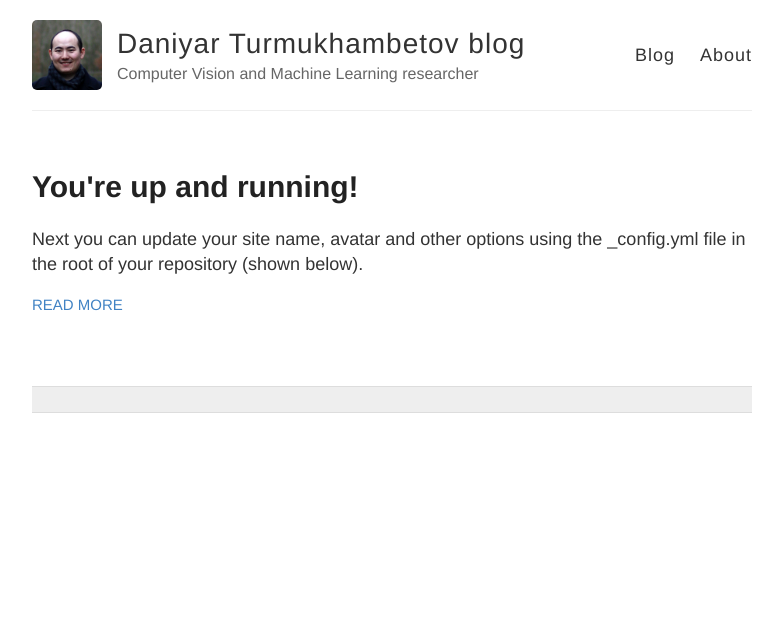
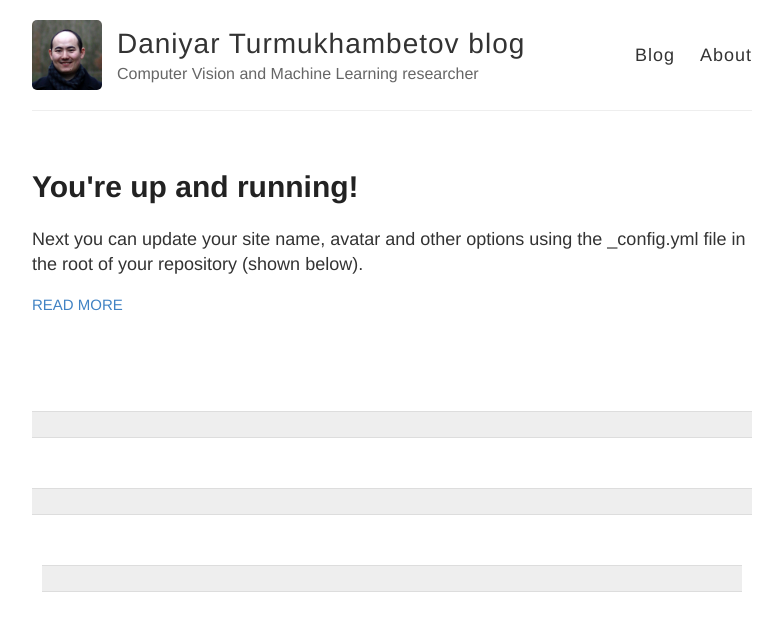
Before and after one commit to dantkz/dantkz.github.io, a Jekyll site: the page built from index.html, in a window 1280 px wide. Shown: the top 631 px of the page, without its empty margins (248-1031 px from the left). Built offline with Jekyll 4.4.1, drawn with Linux system fonts in a browser that asks for light colours.

Commit message:
Update default.html

```diff
--- a/_layouts/default.html
+++ b/_layouts/default.html
@@ -39,10 +39,13 @@
 
 
 
-      <div class="wrapper-footer">
-        <!--<div class="container">&nbsp</div>-->
-        &nbsp
-      </div>
+      <div class="container">&nbsp</div>
+
+      <div class="wrapper-footer">&nbsp</div>
+
+      <div class="wrapper-footer"><div class="container">&nbsp</div></div>
+
+      <div class="container"><div class="wrapper-footer">&nbsp</div></div>
 
     </div>
 
```
